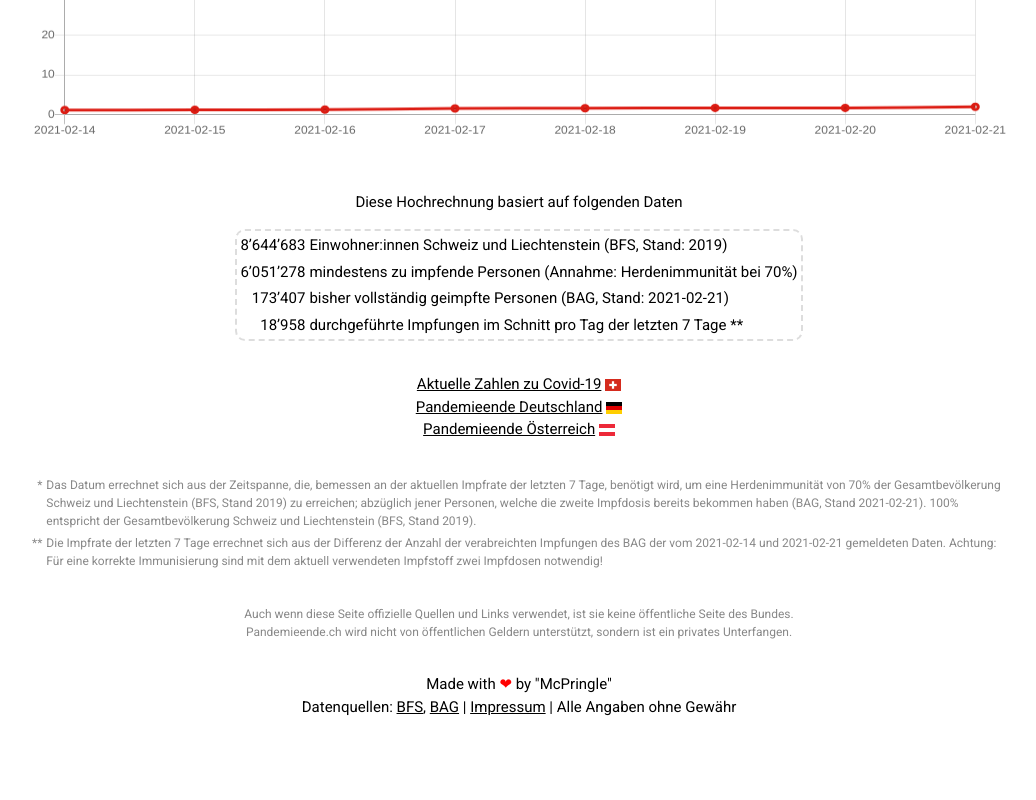
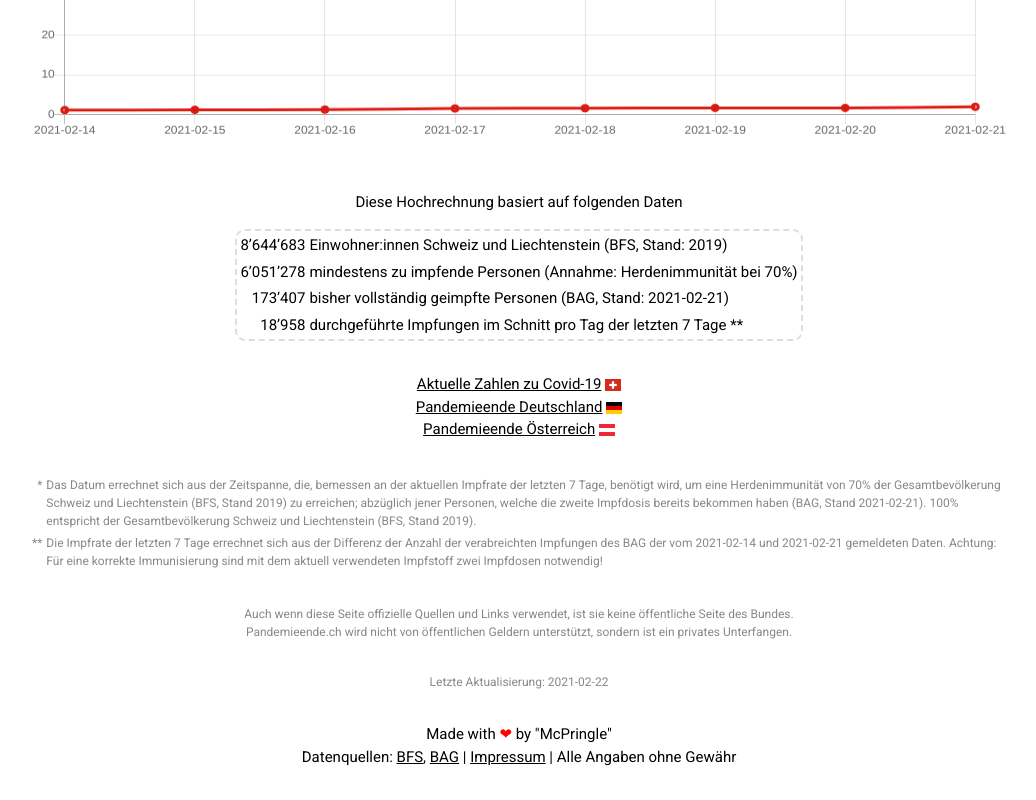
Before and after one commit to McPringle/pandemieende, a plain HTML site: page index.html in a window 1280 px wide. Shown: the part 966-1766 px from the top of the page, without its empty margins (121-1157 px from the left). Before the commit the page ends 1716 px from the top, so only its background shows below. Drawn offline with nearby package versions, Linux system fonts and the light colour scheme.

Commit message:
:sparkles: Adding date of last update

```diff
--- a/index.html
+++ b/index.html
@@ -91,6 +91,11 @@
                 Pandemieende.ch wird nicht von öffentlichen Geldern unterstützt, sondern ist ein privates Unterfangen.
             </div>
         </div>
+        <div class="fngroup">
+            <div class="footnote">
+                Letzte Aktualisierung: <span id="lastUpdate"></span>
+            </div>
+        </div>
     </div>
 </div>
 <footer class="footer w3-white w3-center">
--- a/script.js
+++ b/script.js
@@ -72,7 +72,7 @@ function updateChart(vaccinationDataHistory) {
     });
 }
 
-function updateTable(vaccinationDataHistory) {
+function updateTable(vaccinationDataHistory, lastUpdate) {
     const oneDay = 24 * 60 * 60 * 1000; // hours * minutes * seconds * milliseconds
 
     const statusDate = toDate(vaccinationDataHistory[vaccinationDataHistory.length - 1]['statusDate']);
@@ -116,6 +116,8 @@ function updateTable(vaccinationDataHistory) {
     for (let i = 0; i < statusDateBeforeElements.length; i++) {
         statusDateBeforeElements[i].innerHTML = vaccinationDataHistory[vaccinationDataHistory.length - vaccinationRateDaysIndex]['statusDate'];
     }
+
+    document.getElementById("lastUpdate").innerHTML = lastUpdate;
 }
 
 function loadVaccineData() {
@@ -126,8 +128,8 @@ function loadVaccineData() {
         const status = xhr.status;
         if (status === 200) {
             const vaccinationData = xhr.response;
-            updateChart(vaccinationData.history);
-            updateTable(vaccinationData.history);
+            updateChart(vaccinationData['history']);
+            updateTable(vaccinationData['history'], vaccinationData['lastUpdate']);
         } else {
             alert('Hoppla, ich konnte die Impfdaten nicht vom Server laden!\nFehlercode: ' + status);
         }
```
